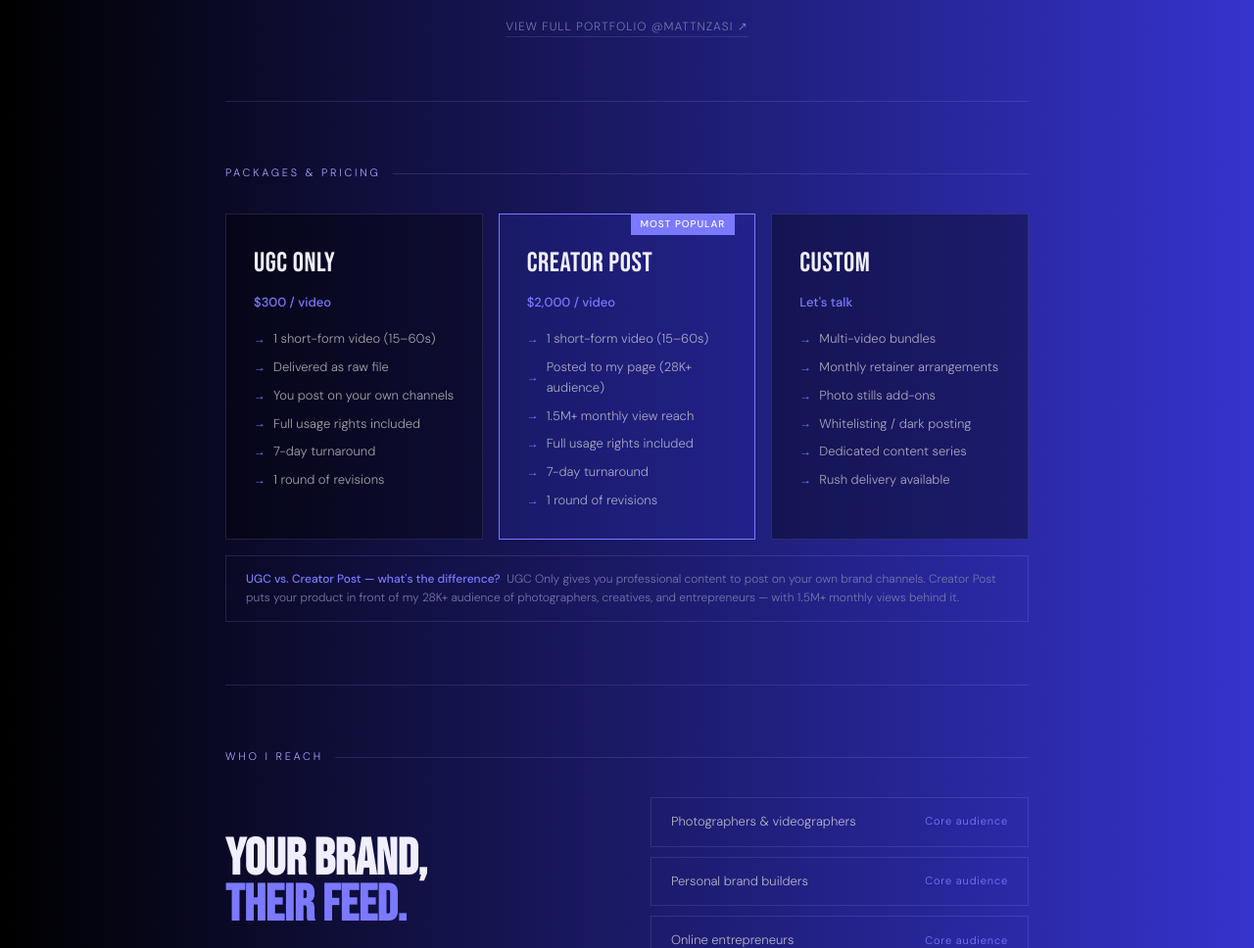
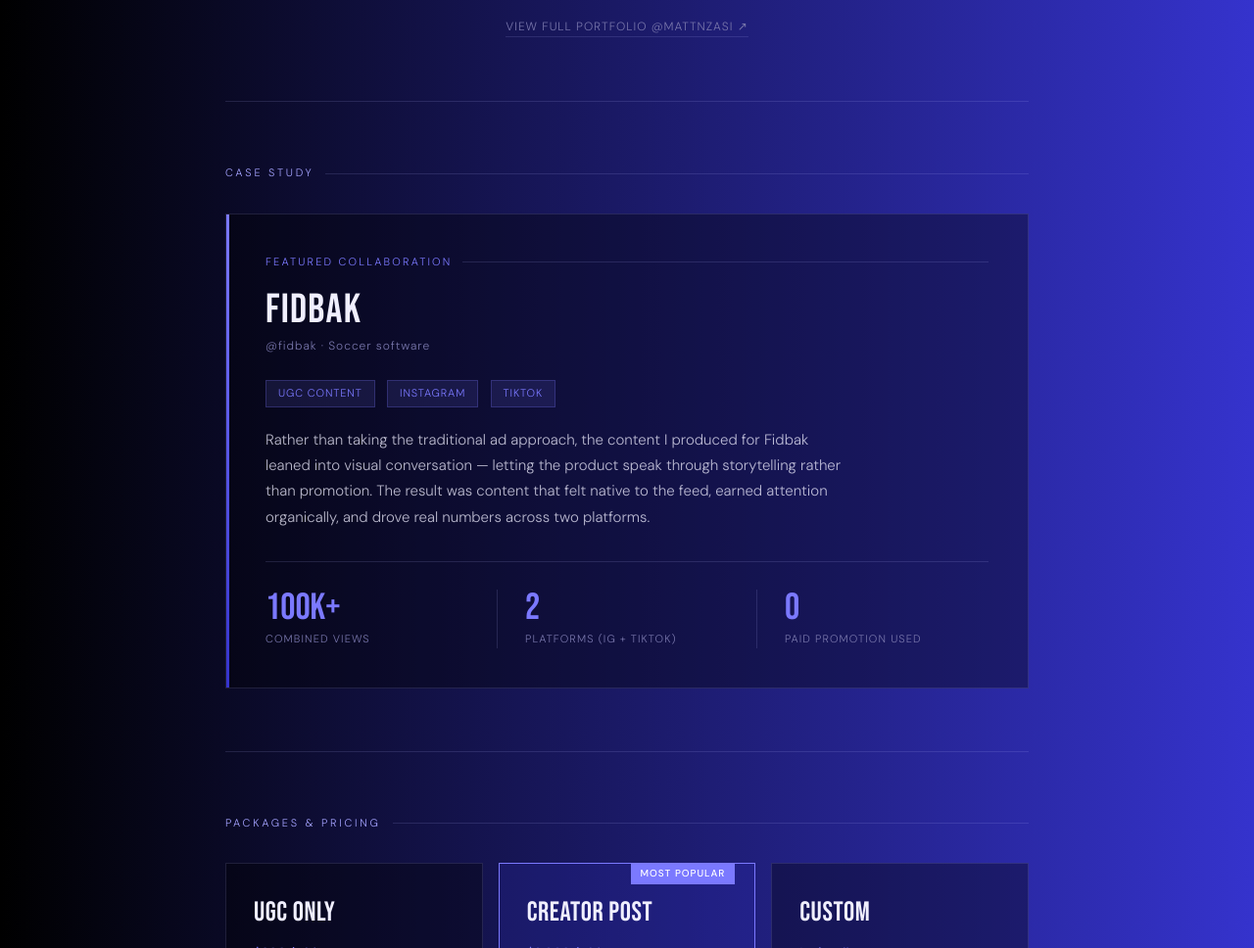
Before and after one commit to matthewnzasi-cloud/mattnzasi.github.io, a plain HTML site: page index.html in a window 1280 px wide. Shown: the part 1898-2866 px from the top of the page at 98% size. Drawn offline with Linux system fonts and the light colour scheme.

Commit message:
Add files via upload

```diff
--- a/index.html
+++ b/index.html
@@ -660,6 +660,99 @@
     gap: 16px;
   }
 
+  /* ─── CASE STUDY ─── */
+  .case-study {
+    border: 0.5px solid var(--border);
+    background: rgba(0,0,0,0.35);
+    padding: 40px;
+    position: relative;
+    overflow: hidden;
+  }
+  .case-study::before {
+    content: '';
+    position: absolute;
+    top: 0; left: 0;
+    width: 3px; height: 100%;
+    background: linear-gradient(180deg, var(--accent) 0%, var(--blue-deep) 100%);
+  }
+  .case-study-eyebrow {
+    font-size: 11px;
+    letter-spacing: 0.2em;
+    text-transform: uppercase;
+    color: var(--accent);
+    margin-bottom: 20px;
+    display: flex;
+    align-items: center;
+    gap: 10px;
+  }
+  .case-study-eyebrow::after {
+    content: '';
+    flex: 1;
+    height: 0.5px;
+    background: var(--border);
+  }
+  .case-study-brand {
+    font-family: 'Bebas Neue', sans-serif;
+    font-size: 42px;
+    color: var(--white);
+    letter-spacing: 0.03em;
+    line-height: 1;
+    margin-bottom: 6px;
+  }
+  .case-study-handle {
+    font-size: 12px;
+    color: var(--muted);
+    letter-spacing: 0.08em;
+    margin-bottom: 24px;
+  }
+  .case-study-body {
+    font-size: 15px;
+    color: rgba(240,239,255,0.75);
+    line-height: 1.75;
+    max-width: 600px;
+    margin-bottom: 32px;
+  }
+  .case-study-stats {
+    display: flex;
+    gap: 0;
+    border-top: 0.5px solid var(--border);
+    padding-top: 28px;
+  }
+  .cs-stat {
+    flex: 1;
+    border-right: 0.5px solid var(--border);
+    padding-right: 28px;
+    margin-right: 28px;
+  }
+  .cs-stat:last-child { border-right: none; margin-right: 0; padding-right: 0; }
+  .cs-stat-num {
+    font-family: 'Bebas Neue', sans-serif;
+    font-size: 38px;
+    color: var(--accent);
+    line-height: 1;
+    margin-bottom: 4px;
+  }
+  .cs-stat-label {
+    font-size: 11px;
+    color: var(--muted);
+    text-transform: uppercase;
+    letter-spacing: 0.1em;
+  }
+  .case-study-tag {
+    display: inline-flex;
+    align-items: center;
+    gap: 6px;
+    background: rgba(123,121,255,0.12);
+    border: 0.5px solid rgba(123,121,255,0.25);
+    color: var(--accent);
+    font-size: 11px;
+    letter-spacing: 0.08em;
+    text-transform: uppercase;
+    padding: 4px 12px;
+    margin-right: 8px;
+    margin-bottom: 20px;
+  }
+
   /* Print styles */
   @media print {
     body { cursor: auto; background: #0a0a0a; }
@@ -824,6 +917,36 @@
     </div>
     <div style="margin-top:16px;text-align:center">
       <a href="https://www.instagram.com/mattnzasi/" target="_blank" style="font-size:12px;color:var(--muted);text-decoration:none;letter-spacing:0.08em;text-transform:uppercase;border-bottom:0.5px solid var(--border);padding-bottom:2px;transition:color 0.2s" onmouseover="this.style.color='var(--accent)'" onmouseout="this.style.color='var(--muted)'">View full portfolio @mattnzasi ↗</a>
+    </div>
+  </section>
+
+  <!-- CASE STUDY -->
+  <section class="section fade-in">
+    <div class="section-eyebrow">Case study</div>
+    <div class="case-study">
+      <div class="case-study-eyebrow">Featured collaboration</div>
+      <div class="case-study-brand">Fidbak</div>
+      <div class="case-study-handle">@fidbak · Soccer software</div>
+      <span class="case-study-tag">UGC Content</span>
+      <span class="case-study-tag">Instagram</span>
+      <span class="case-study-tag">TikTok</span>
+      <p class="case-study-body">
+        Rather than taking the traditional ad approach, the content I produced for Fidbak leaned into visual conversation — letting the product speak through storytelling rather than promotion. The result was content that felt native to the feed, earned attention organically, and drove real numbers across two platforms.
+      </p>
+      <div class="case-study-stats">
+        <div class="cs-stat">
+          <div class="cs-stat-num">100K+</div>
+          <div class="cs-stat-label">Combined views</div>
+        </div>
+        <div class="cs-stat">
+          <div class="cs-stat-num">2</div>
+          <div class="cs-stat-label">Platforms (IG + TikTok)</div>
+        </div>
+        <div class="cs-stat">
+          <div class="cs-stat-num">0</div>
+          <div class="cs-stat-label">Paid promotion used</div>
+        </div>
+      </div>
     </div>
   </section>
 
```
